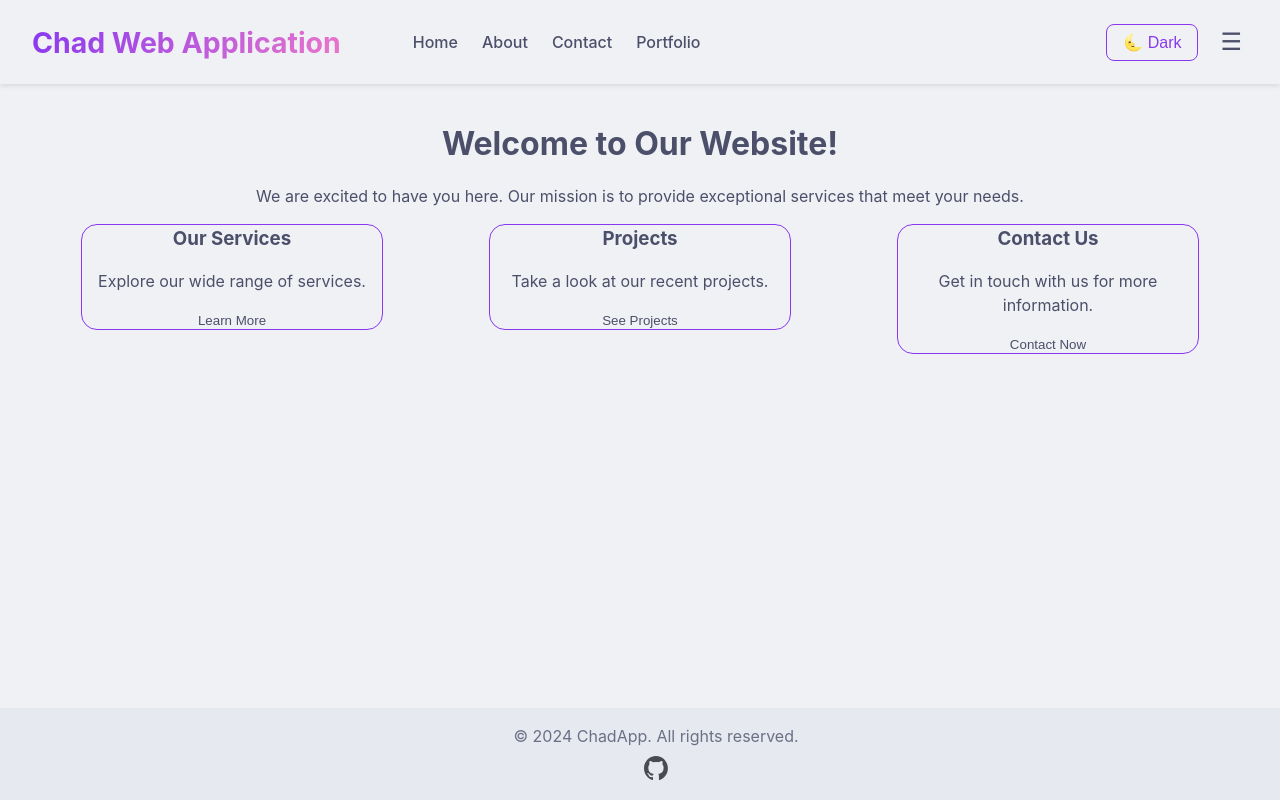
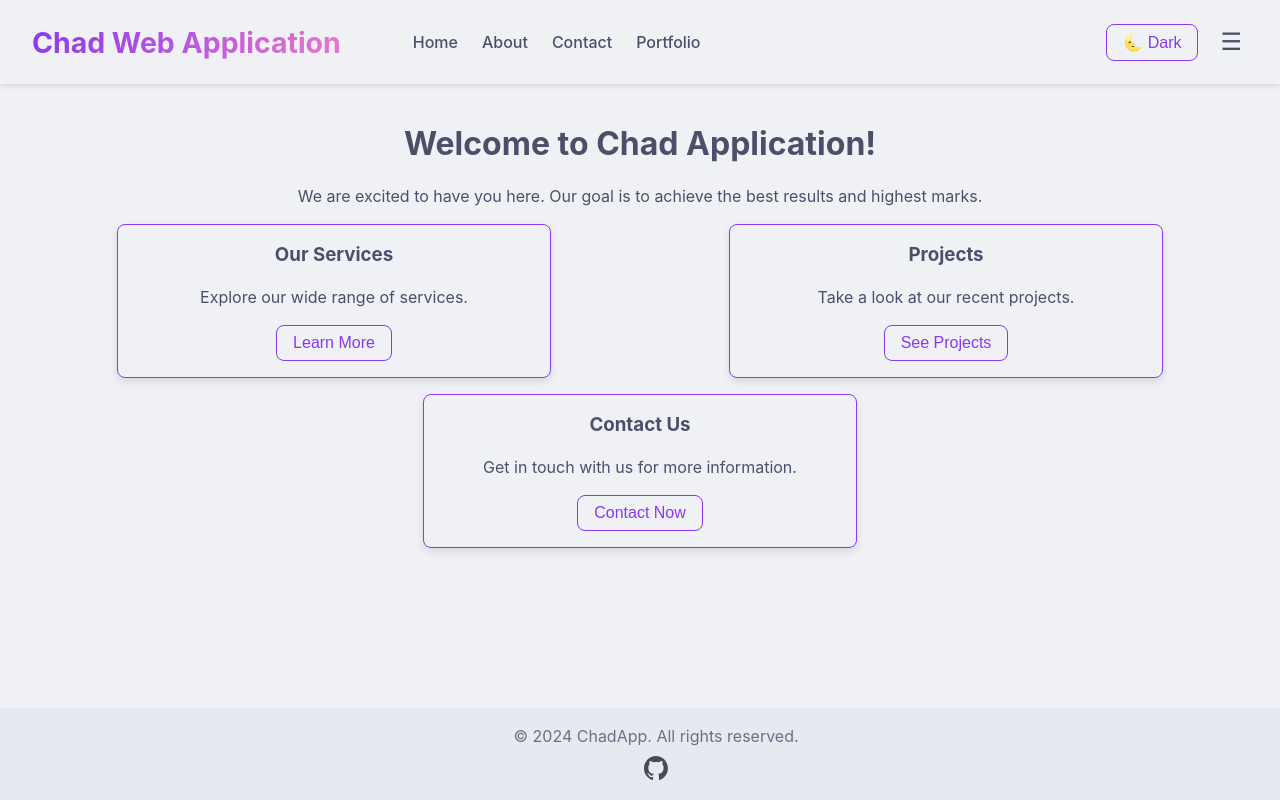
Before and after one commit to R-udren/Chad-App, a Vue app: page / in a window 1280 px wide. Built offline with nearby package versions, Linux system fonts and the light colour scheme.

Commit message:
Now using cool buttons

```diff
--- a/src/components/Card.vue
+++ b/src/components/Card.vue
@@ -1,46 +1,52 @@
 <script>
+import Button from './Button.vue';
+import { useRouter } from 'vue-router';
+
 export default {
   name: 'Card',
+  components: {
+    Button
+  },
   props: {
     title: String,
     text: String,
     buttonText: String,
+    link: String,
     image: String || null
+  },
+  setup(props) {
+    const router = useRouter();
+
+    function handleClick() {
+      if (props.link) {
+        router.push(props.link);
+      }
+    }
+
+    return { handleClick };
   }
 };
 </script>
 
 <template>
   <div class="card">
-    <img v-if="image" :src="image" alt="Card Image" />
+    <img v-if="image" :src="image" alt="Card Image"/>
     <h3>{{ title }}</h3>
     <p>{{ text }}</p>
-    <button>{{ buttonText }}</button>
+    <Button @click="handleClick">{{ buttonText }}</Button>
   </div>
 </template>
-
 
 <style scoped>
 .card {
   border: 1px solid var(--primary);
-  border-radius: var(--border1);
-  padding: var(--padding);
-  max-width: 300px;
+  border-radius: var(--border-radius);
+  padding: var(--spacing);
+  width: clamp(200px, 50%, 400px);
+  max-width: 100%;
   margin: 0 auto;
   text-align: center;
-}
-.card button {
-  margin-top: var(--margin);
-  padding: var(--padding);
-  border: none;
-  background: var(--background);
-  color: var(--text);
-  cursor: pointer;
-}
-
-.card button:hover {
-  background: var(--primary);
-  color: var(--background);
+  box-shadow: 0 4px 8px rgba(0, 0, 0, 0.1);
 }
 
 .card img {
--- a/src/views/Home.vue
+++ b/src/views/Home.vue
@@ -7,14 +7,14 @@ import Card from '../components/Card.vue';
 <template>
   <div class="home">
     <Main>
-      <h1>Welcome to Our Website!</h1>
+      <h1>Welcome to Chad Application!</h1>
       <p>
-        We are excited to have you here. Our mission is to provide exceptional services that meet your needs.
+        We are excited to have you here. Our goal is to achieve the best results and highest marks.
       </p>
       <div class="cards-container">
-        <Card title="Our Services" text="Explore our wide range of services." buttonText="Learn More"/>
-        <Card title="Projects" text="Take a look at our recent projects." buttonText="See Projects"/>
-        <Card title="Contact Us" text="Get in touch with us for more information." buttonText="Contact Now"/>
+        <Card title="Our Services" text="Explore our wide range of services." buttonText="Learn More" link="/services"/>
+        <Card title="Projects" text="Take a look at our recent projects." buttonText="See Projects" link="/projects"/>
+        <Card title="Contact Us" text="Get in touch with us for more information." buttonText="Contact Now" link="/contact"/>
       </div>
     </Main>
   </div>
@@ -27,15 +27,17 @@ import Card from '../components/Card.vue';
 }
 
 .cards-container {
-  display: block;
-  columns: 3;
+  display: flex;
+  flex-wrap: wrap;
+  justify-content: center;
   gap: var(--spacing);
   margin-top: var(--margin);
 }
 
 @media (max-width: 768px) {
   .cards-container {
-    columns: 1;
+    flex-direction: column;
+    align-items: center;
   }
 }
 </style>
```
